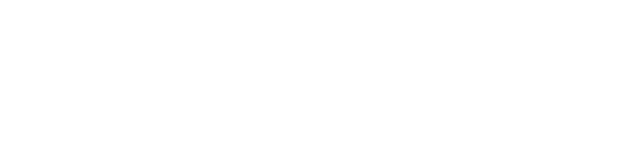
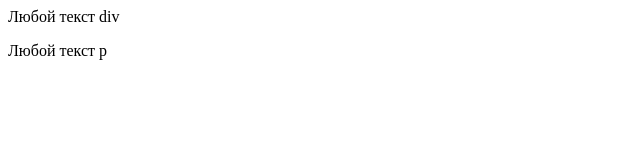
Before and after one commit to Dima163163/MyLesson15, a plain HTML site: page index.html in a window 1280 px wide. Shown: the whole page, without its empty margins (0-640 px from the left). Drawn offline with Linux system fonts and the light colour scheme.

Commit message:
lesson15 готовый

```diff
--- a/index.html
+++ b/index.html
@@ -7,6 +7,7 @@
     <title>Lesson15</title>
   </head>
   <body>
+    <div class="wrapper"></div>
     <script src="js/main.js"></script>
   </body>
 </html>
--- a/js/main.js
+++ b/js/main.js
@@ -0,0 +1,29 @@
+"use strict";
+
+const DomElement = function (selector, height, width, bg, fontSize) {
+  this.selector = selector;
+  this.height = height;
+  this.width = width;
+  this.bg = bg;
+  this.fontSize = fontSize;
+  this.createElement = function () {
+    if (selector[0] == ".") {
+      const div = document.createElement("div");
+      div.classList.add(`${selector.split(".")[1]}`);
+      div.innerHTML = "Любой текст div";
+      document.body.append(div);
+    }
+    if (selector[0] == "#") {
+      const p = document.createElement("p");
+      p.id = `${selector}`;
+      p.innerHTML = "Любой текст p";
+      p.style.cssText = `height: ${this.height}px; width: ${this.height}px; bg: ${this.bg}px; fontSize: ${this.fontSize}px;`;
+      document.body.append(p);
+    }
+  };
+};
+
+const BlockDomElement = new DomElement(".block");
+const ParagraphDomElement = new DomElement("#best");
+BlockDomElement.createElement();
+ParagraphDomElement.createElement();
```
